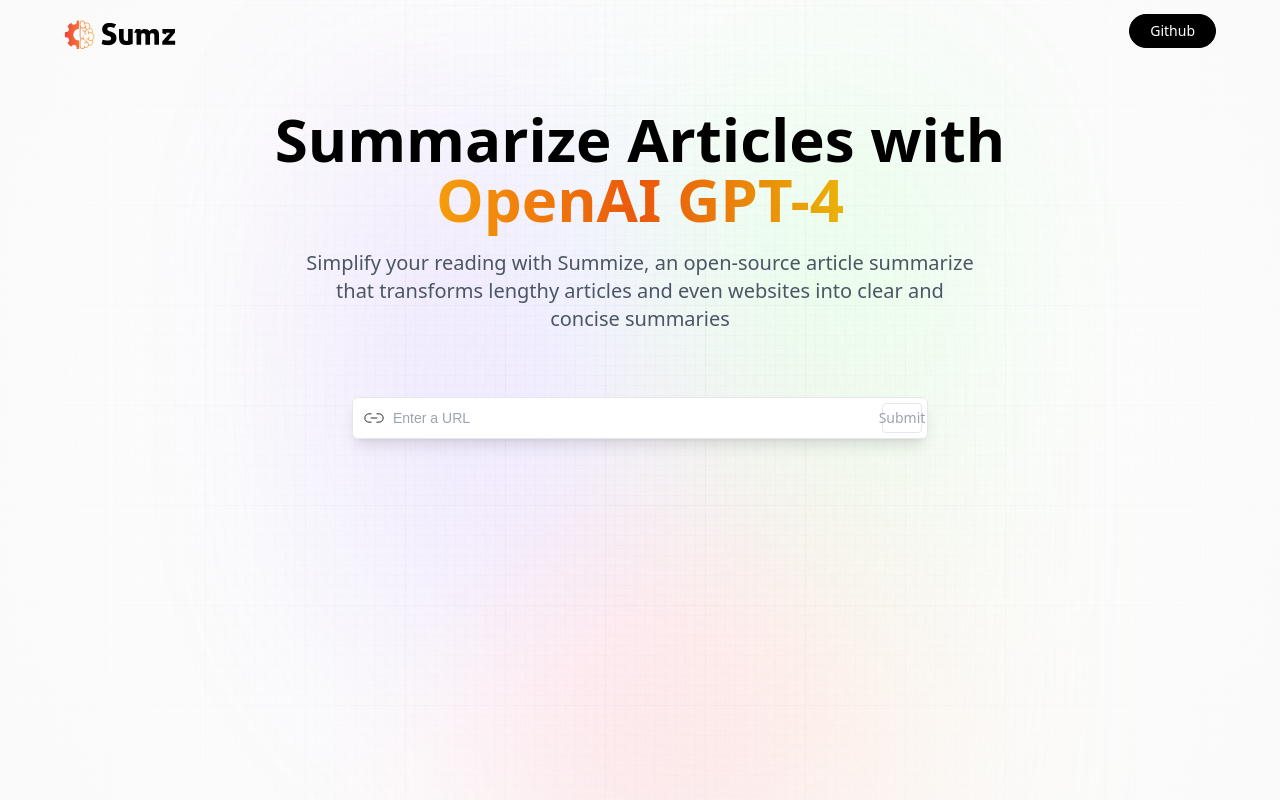
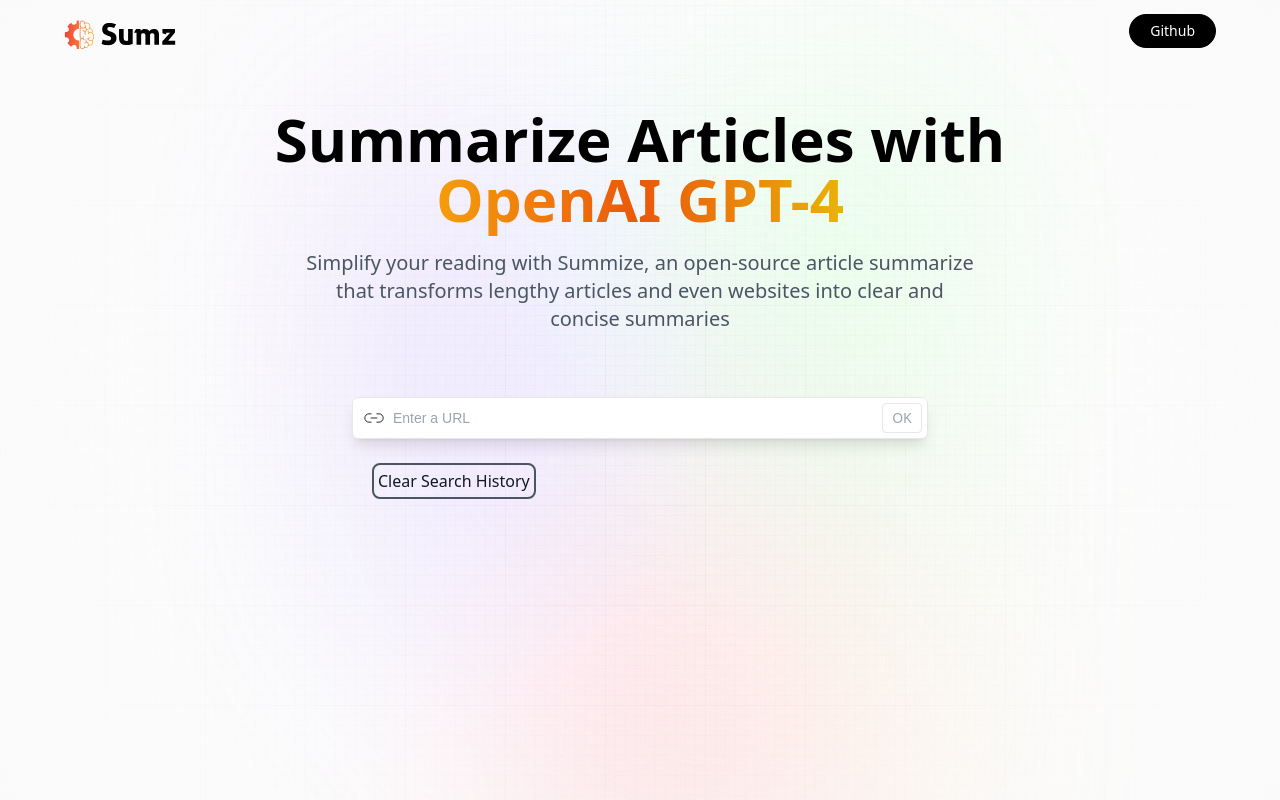
Before and after one commit to Sberkeakdeniz/openai_summarizer, a React (Vite) app: page / in a window 1280 px wide. Built offline with nearby package versions, Linux system fonts and the light colour scheme; a web font is replaced by a local one.

Commit message:
small improvements are added and application is finalized

```diff
--- a/src/components/Demo.jsx
+++ b/src/components/Demo.jsx
@@ -9,8 +9,11 @@
     summary:'',
   });
   const [allArticles, setAllArticles] = useState([]); // to store all the articles that we have summarized
+  const [copied, setCopied] = useState("");
 
   const [getSummary, { error, isFetching}] = useLazyGetSummaryQuery();
+
+  const emptyArticleHistory = [];
 
   useEffect(() => {
     const articlesFromLocalStorage = JSON.parse(localStorage.getItem('articles'));
@@ -30,8 +33,17 @@
       setAllArticles(updatedAllArticles);
 
       localStorage.setItem('articles', JSON.stringify(updatedAllArticles)); // we need to be sure it got stringified because local storage only stores strings
-      console.log(newArticle);
     }
+  }
+
+  const handleCopy = (copyUrl) => {
+    setCopied(copyUrl);
+    navigator.clipboard.writeText(copyUrl);
+    setTimeout(() => setCopied(false), 3000);
+  }
+
+  const handleDeleteAllArticles = () => {
+    setAllArticles([]);
   }
 
   return (
@@ -60,7 +72,7 @@
             type='submit'
             className='submit_btn peer-focus:border-gray-700 peer-focus:text-gray-700'
           >
-            Submit
+            OK
           </button>
         </form>
 
@@ -72,9 +84,9 @@
               onClick={()=> setArticle(article)}
               className='link_card'
             >
-              <div className='copy_btn'>
+              <div className='copy_btn' onClick={()=> handleCopy(article.url)}>
                 <img
-                  src={copy}
+                  src={copied === article.url ? tick : copy}
                   alt="copy_icon"
                   className='w-[40%] h-[40%] object-contain'
                 />
@@ -85,6 +97,9 @@
             </div>
           ))}
         </div>
+        <div className='mt-2 ml-5 text-gray-900' onClick={handleDeleteAllArticles}>
+          <button type='submit' className='p-1 border-2 rounded-lg border-gray-600 '> Clear Search History </button>
+          </div>
       </div>
 
       {/* Display Results */}
```
